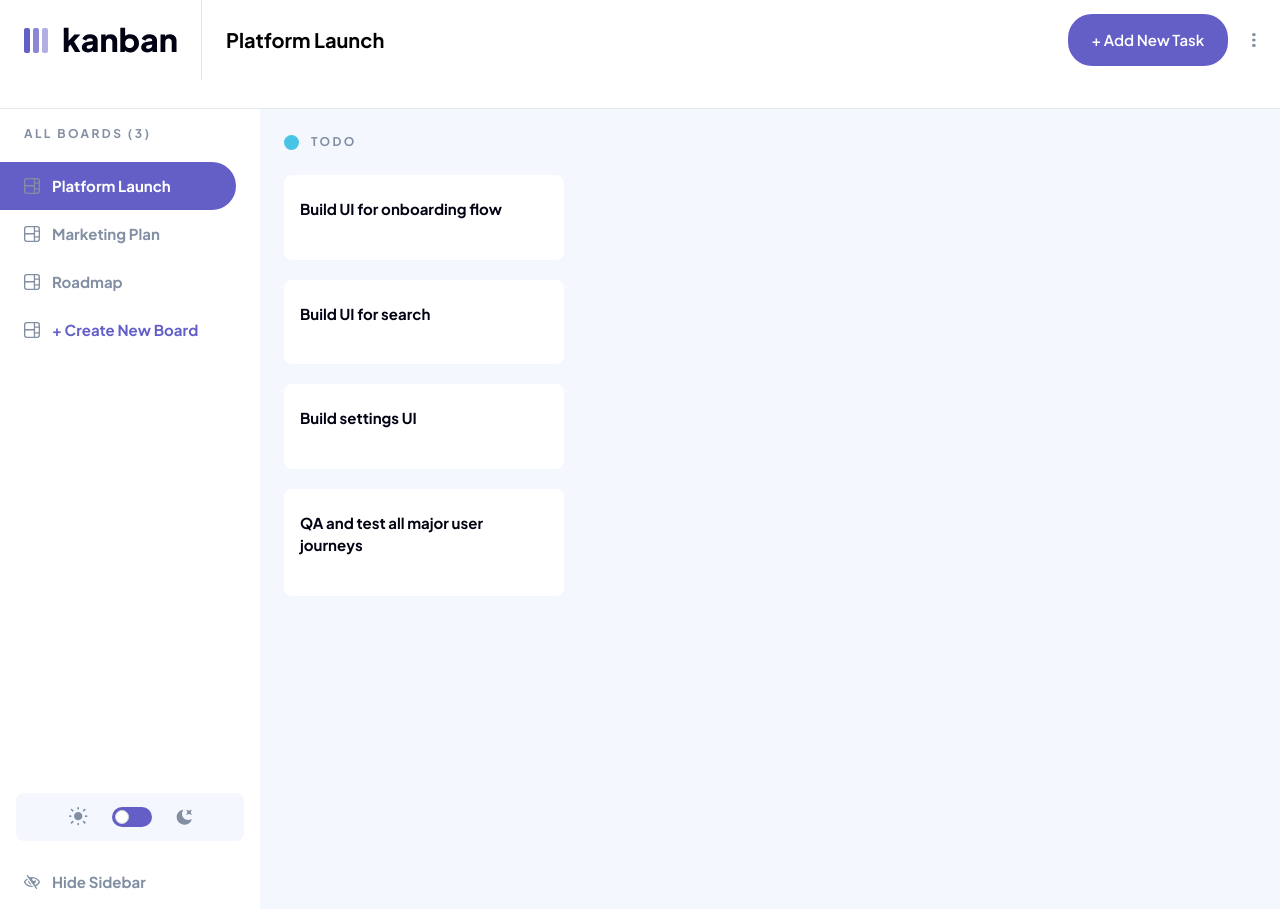
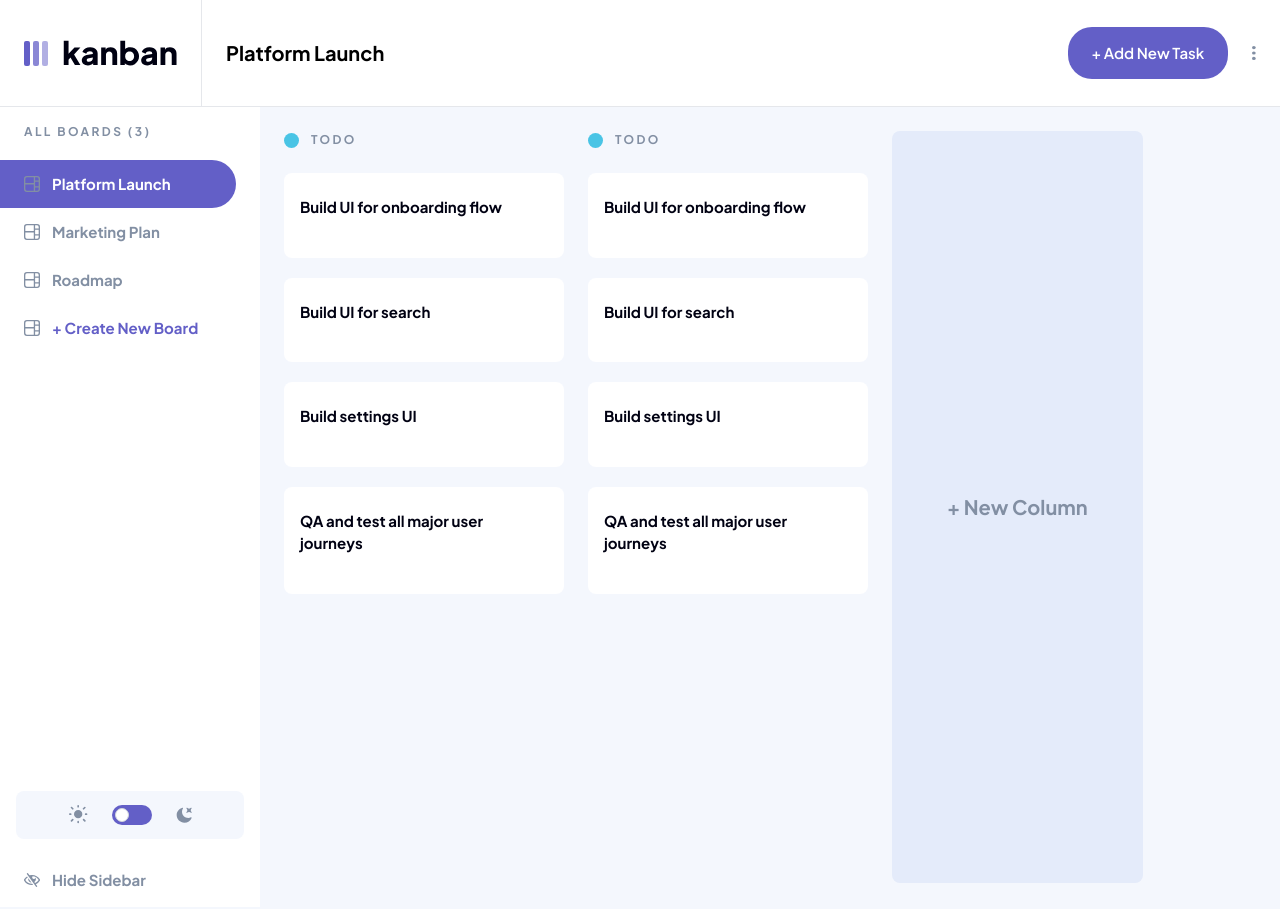
Before and after one commit to 12Ricky0/kanban-task-mgt, a Next.js app: page / in a window 1280 px wide. Built offline with nearby package versions, Linux system fonts and the light colour scheme.

Commit message:
home modified

```diff
--- a/app/page.tsx
+++ b/app/page.tsx
@@ -7,6 +7,7 @@ import TaskForm from "@/components/modals/task-form";
 import Details from "@/components/modals/task-details";
 import TaskCard from "@/components/task-card";
 import data from "@/data.json";
+import { AddColumnButton } from "@/components/buttons/buttons";
 // import BoardForm from "@/components/forms/board";
 
 export default function Home() {
@@ -25,13 +26,17 @@ export default function Home() {
   return (
     <main className="">
       <Header />
-      <div className="md:flex items-start gap-6">
+      <div className="flex gap-6 overflow-scroll">
         <div className="hidden md:block">
           <NavBar />
         </div>
         <div>
           <Droppable_Column />
         </div>
+        <div>
+          <Droppable_Column />
+        </div>
+        <AddColumnButton />
       </div>
       {/* <DeleteModal /> */}
       {/* <Details /> */}
--- /dev/null
+++ b/components/buttons/buttons.tsx
@@ -0,0 +1,7 @@
+export function AddColumnButton() {
+  return (
+    <button className="bg-secondary-light-blue w-[280p px-[55px] my-6 text-secondary-gray font-bold text-xl rounded-lg">
+      + New Column
+    </button>
+  );
+}
--- a/components/header.tsx
+++ b/components/header.tsx
@@ -6,8 +6,9 @@ import Popup from "./subtask-card";
 export default function Header() {
   const [showDropdown, setShowDropdown] = useState(false);
 
+  // py-[20px] lg:pb-7
   return (
-    <header className="bg-white md:border-b flex py-[20px] lg:pb-7  md:py-0 justify-between items-center">
+    <header className="bg-white md:border-b flex py-[20px] md:py-0 justify-between items-center">
       <div className="inline-flex ml-4 md:ml-6 gap-4 md:gap-6">
         <Image
           src="/assets/logo-mobile.svg"
@@ -17,15 +18,15 @@ export default function Header() {
           className="block md:hidden"
         />
 
-        <div className="hidden md:inline-flex items-center">
+        <div className="hidden md:inline-flex border-r py-10 items-center">
           <Image
             src="/assets/logo-dark.svg"
             alt="Logo"
             width={24}
             height={25}
-            className="w-auto h-auto pr-6"
+            className={`w-auto h-auto  pr-[24px]`}
           />
-          <div className="border-r hidden md:block h-[80px]" />
+          {/* <div className="border-r hidden md:block h-[80px]" /> */}
         </div>
 
         <div className="inline-flex gap-2 items-center">
@@ -44,7 +45,7 @@ export default function Header() {
 
       <div>
         <div className="inline-flex items-center mr-4 md:mr-6 gap-4 md:gap-6">
-          <div className="bg-primary-violet w-12 h-8 md:h-auto md:w-auto md:py-[15px] md:px-6 rounded-3xl flex items-center justify-center">
+          <div className="bg-primary-violet w-12 h-8 md:h-auto md:w-auto md:py-[15px] cursor-pointer  md:px-6 rounded-3xl flex items-center justify-center">
             <Image
               src="/assets/icon-add-task-mobile.svg"
               alt="add-task"
--- a/components/side-bar.tsx
+++ b/components/side-bar.tsx
@@ -31,11 +31,11 @@ export default function NavBar() {
               height={16}
               className="inline-block mr-3 ml-6"
             />
-            <span className="text-secondary-gray text-[15px] font-bold">
+            <span className="text-secondary-gray  text-[15px] font-bold">
               Marketing Plan
             </span>
           </li>
-          <li className=" h-12 flex items-center mr-6 rounded-r-full">
+          <li className=" h-12 flex hover:bg-secondary-light-blue items-center mr-6 rounded-r-full">
             <Image
               src="/assets/icon-board.svg"
               alt="board"
```
